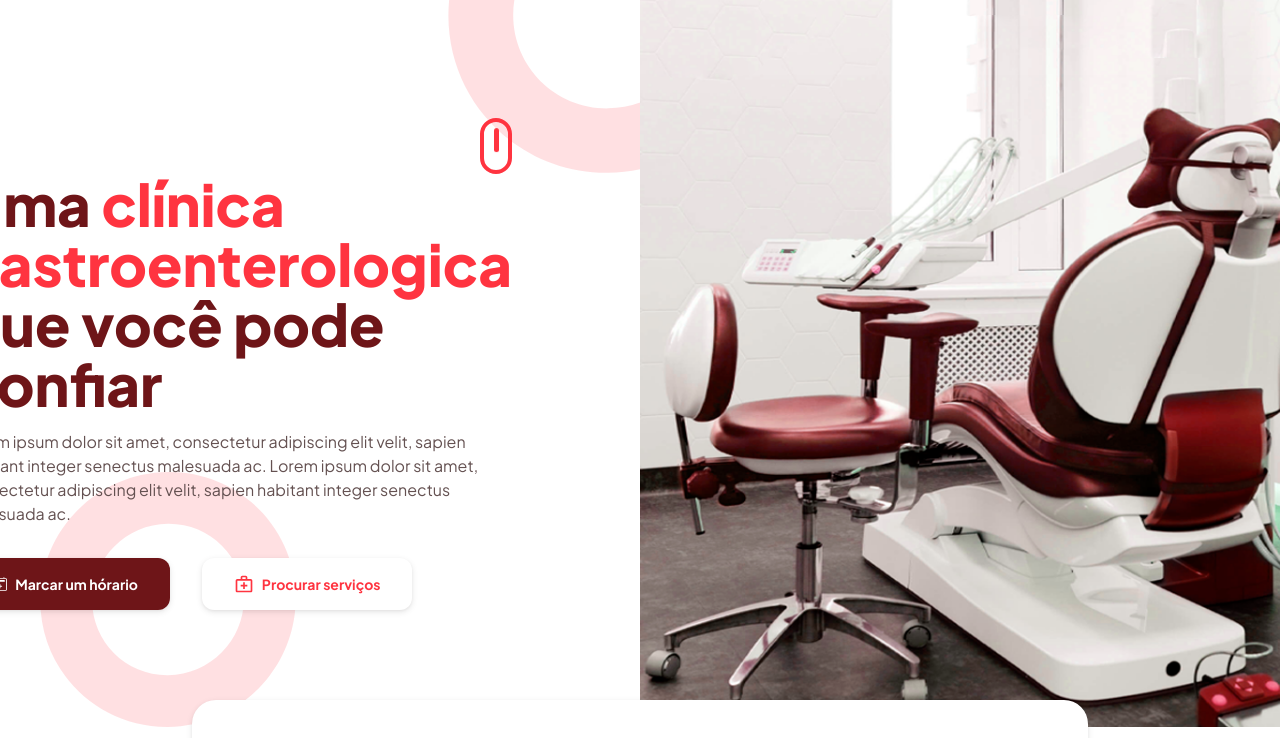
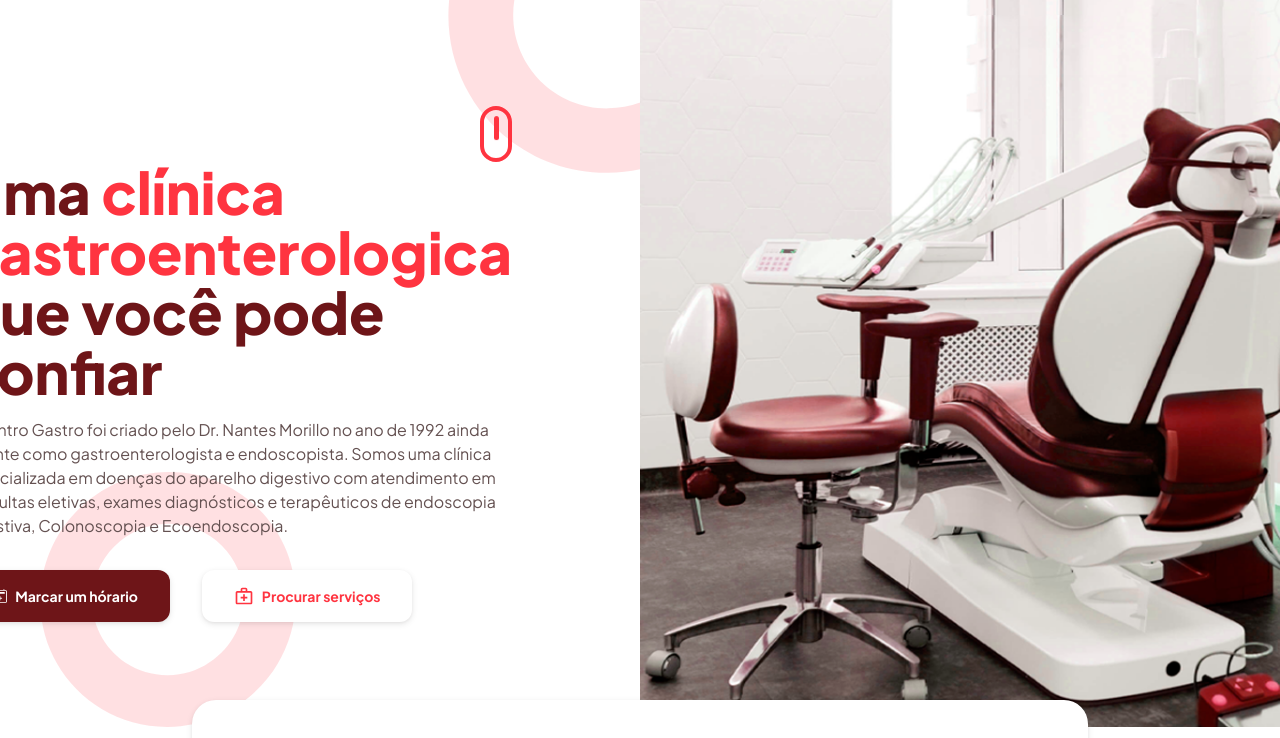
Before and after one commit to thi-alves/centrogastroenterologico, a React (Vite) app: page / in a window 1280 px wide. Shown: the top 738 px of the page. Built offline with nearby package versions, Linux system fonts and the light colour scheme.

Commit message:
Update Hero.jsx

```diff
--- a/src/components/Hero.jsx
+++ b/src/components/Hero.jsx
@@ -40,10 +40,12 @@ const Hero = () => {
                 </strong>
               </h1>
               <p className="p text-gray_red mb-4">
-                Lorem ipsum dolor sit amet, consectetur adipiscing elit velit,
-                sapien habitant integer senectus malesuada ac. Lorem ipsum dolor
-                sit amet, consectetur adipiscing elit velit, sapien habitant
-                integer senectus malesuada ac.
+                O centro Gastro foi criado pelo Dr.
+                Nantes Morillo no ano de 1992 ainda
+                atuante como gastroenterologista
+                e endoscopista. Somos uma clínica especializada
+                em doenças do aparelho digestivo com atendimento
+                em consultas eletivas, exames diagnósticos e terapêuticos de endoscopia digestiva, Colonoscopia e Ecoendoscopia.
               </p>
               <div className="flex justify-start gap-x-8 items-center flex-col sm:flex-row gap-y-2">
                 <a href="#contact" className="flex justify-center items-center gap-2 w-full sm:w-max bg-primary rounded-xl px-8 py-4 font-bold text-white shadow-btn hover:bg-secondary hover:-translate-y-1 transition duration-300">
```
